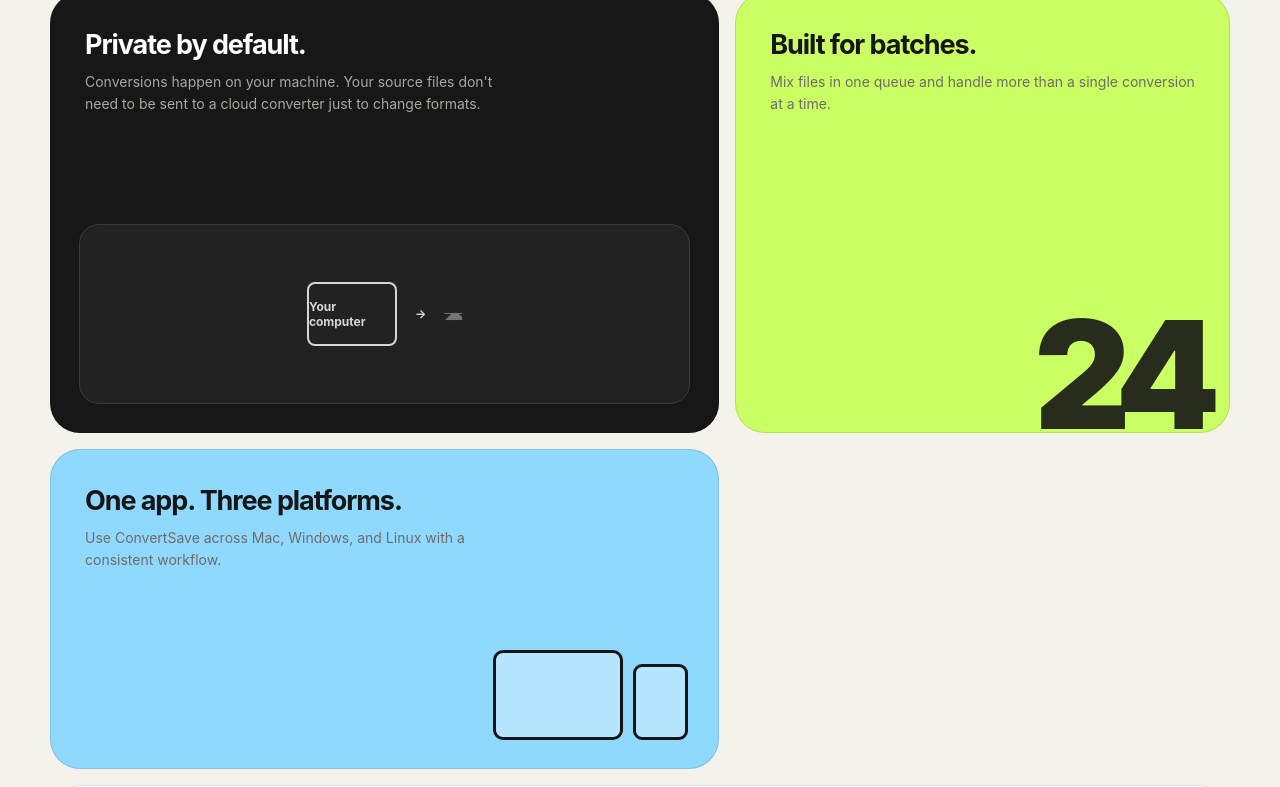
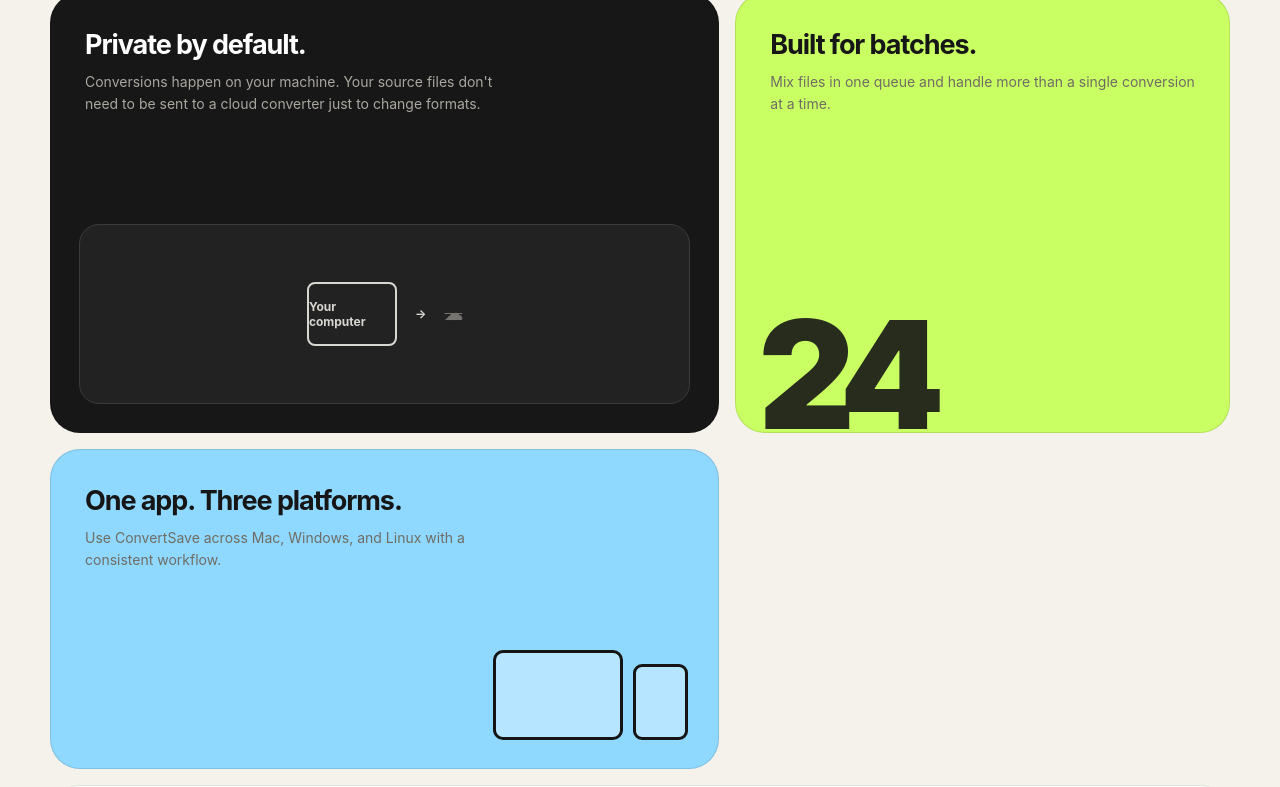
Before and after one commit to pixelandbracket/TestLounge, a plain HTML site: page index.html in a window 1280 px wide. Shown: the part 1301-2088 px from the top of the page. Drawn offline with Linux system fonts and the light colour scheme.

Commit message:
Move batch count visual to left

```diff
--- a/index.html
+++ b/index.html
@@ -310,7 +310,7 @@
     .local-inner .computer { width: 90px; height: 64px; border: 2px solid #d8d6d0; border-radius: 8px; display: grid; place-items: center; }
     .local-inner .cloud { text-decoration: line-through; opacity: .45; font-size: 18px; }
 
-    .speed-number { position: absolute; right: 22px; bottom: -18px; font-size: 150px; font-weight: 900; letter-spacing: -.09em; line-height: 1; opacity: .9; }
+    .speed-number { position: absolute; left: 22px; bottom: -18px; font-size: 150px; font-weight: 900; letter-spacing: -.09em; line-height: 1; opacity: .9; }
     .device-icons { position: absolute; right: 30px; bottom: 28px; display: flex; align-items: end; gap: 10px; }
     .screen { width: 130px; height: 90px; border: 3px solid #151515; border-radius: 10px; background: rgba(255,255,255,.35); }
     .screen.sm { width: 55px; height: 76px; border-radius: 9px; }
```
